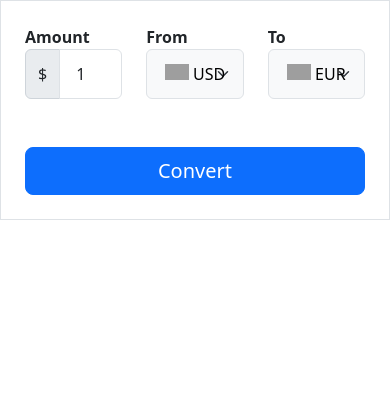
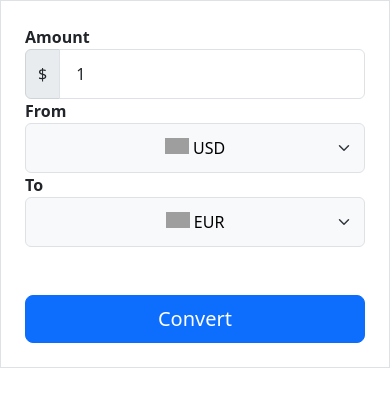
Before and after one commit to FrancoGomez/neo-exchange-rates, a website: page index.html in a window 390 px wide. Drawn offline with nearby package versions, Linux system fonts and the light colour scheme; no server answers; grey boxes are pictures that could not be loaded.

Commit message:
Add style to make the elements responsive

```diff
--- a/src/index.css
+++ b/src/index.css
@@ -15,6 +15,10 @@
 
 .col label {
     font-weight: 800;
+}
+
+.col-input {
+    min-width: 247px;
 }
 
 #from-conversion {
```
